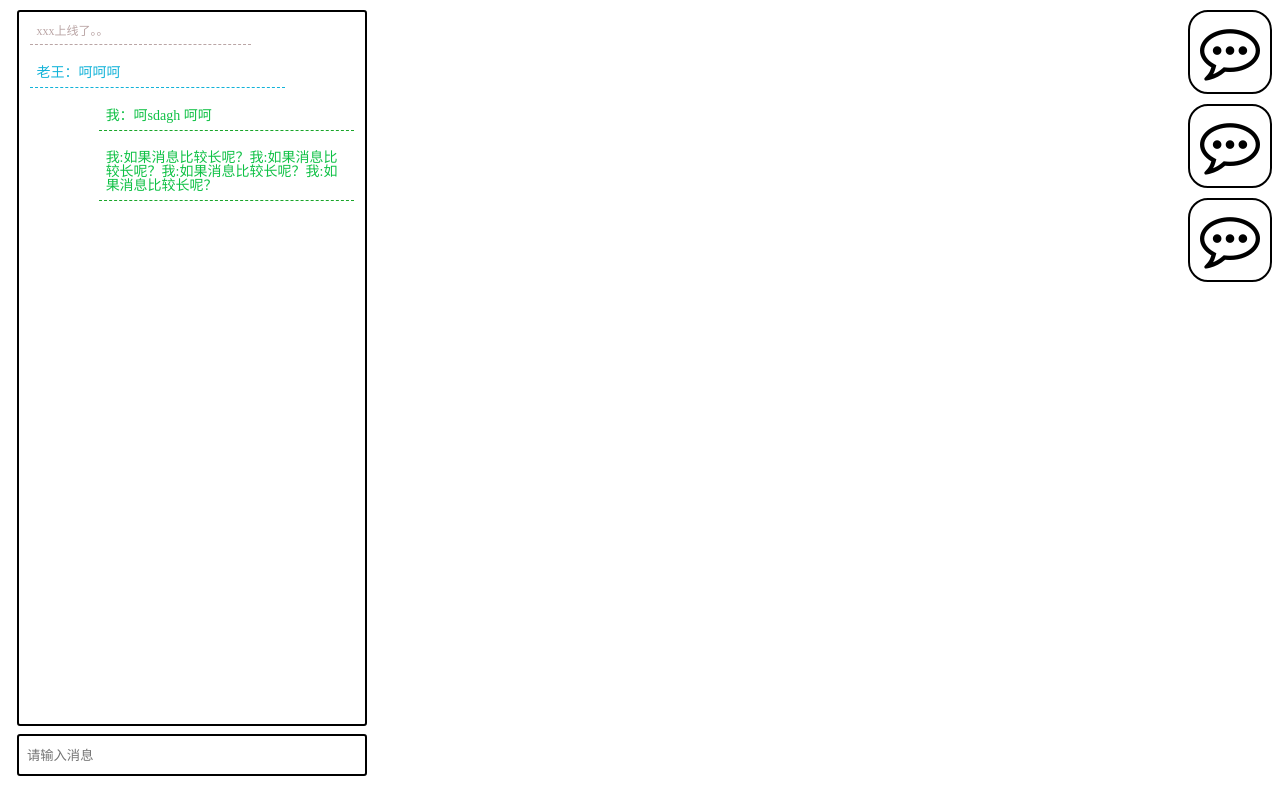
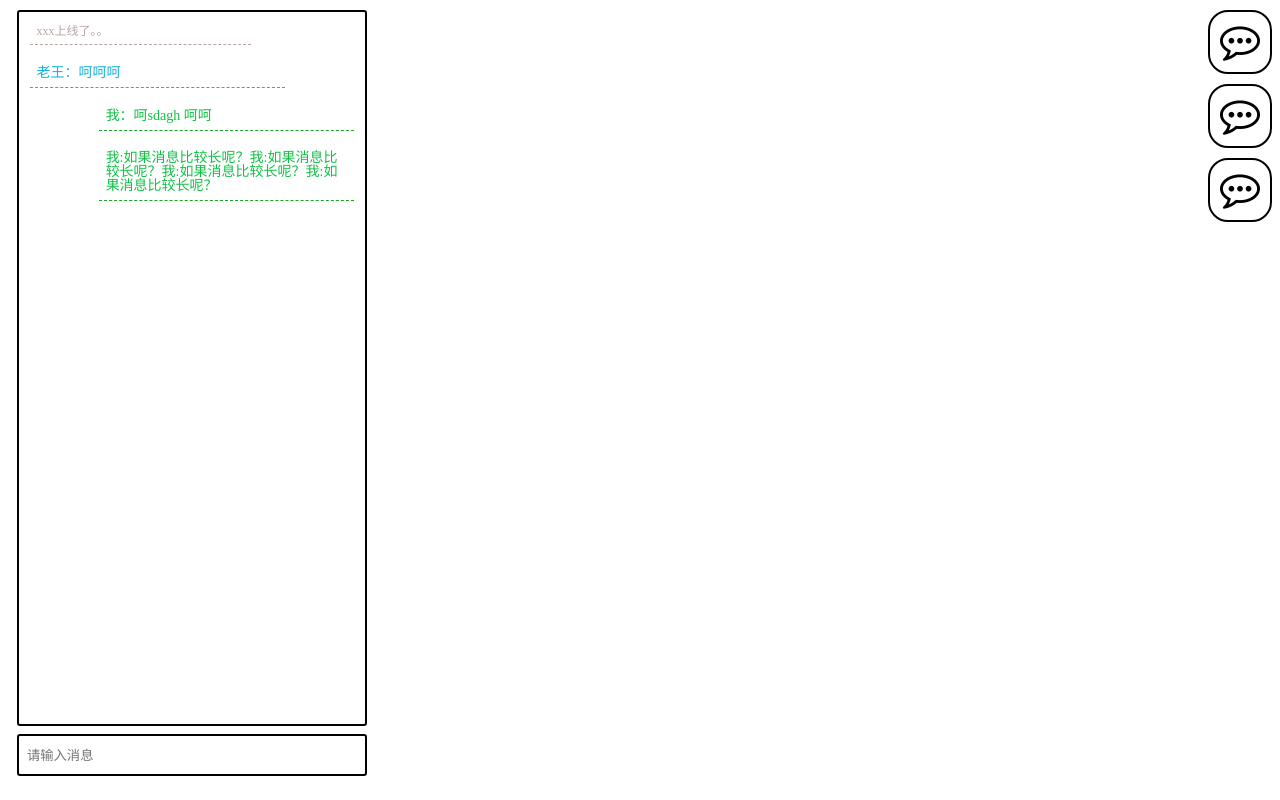
Before and after one commit to ierii/RIAChatRoom, a plain HTML site: page index.html in a window 1280 px wide. Drawn offline with Linux system fonts and the light colour scheme.

Commit message:
change the less

```diff
--- a/style/index.less
+++ b/style/index.less
@@ -76,15 +76,15 @@ body {
 		display: block;
 		position: absolute;
 //		border: 1px solid #000;
-		width: 100px;
+		width: 80px;
 		li{
 			margin:10px auto;
-			line-height: 80px;
+			line-height: 60px;
 			text-align: center;
-			font-size: 60px;
+			font-size: 40px;
 			display: block;
-			width: 80px;
-			height: 80px;
+			width: 60px;
+			height: 60px;
 			border: 2px solid #000;
 			border-radius:20px;
 			cursor: pointer;
```
Also changed, not shown: style/index.css.
